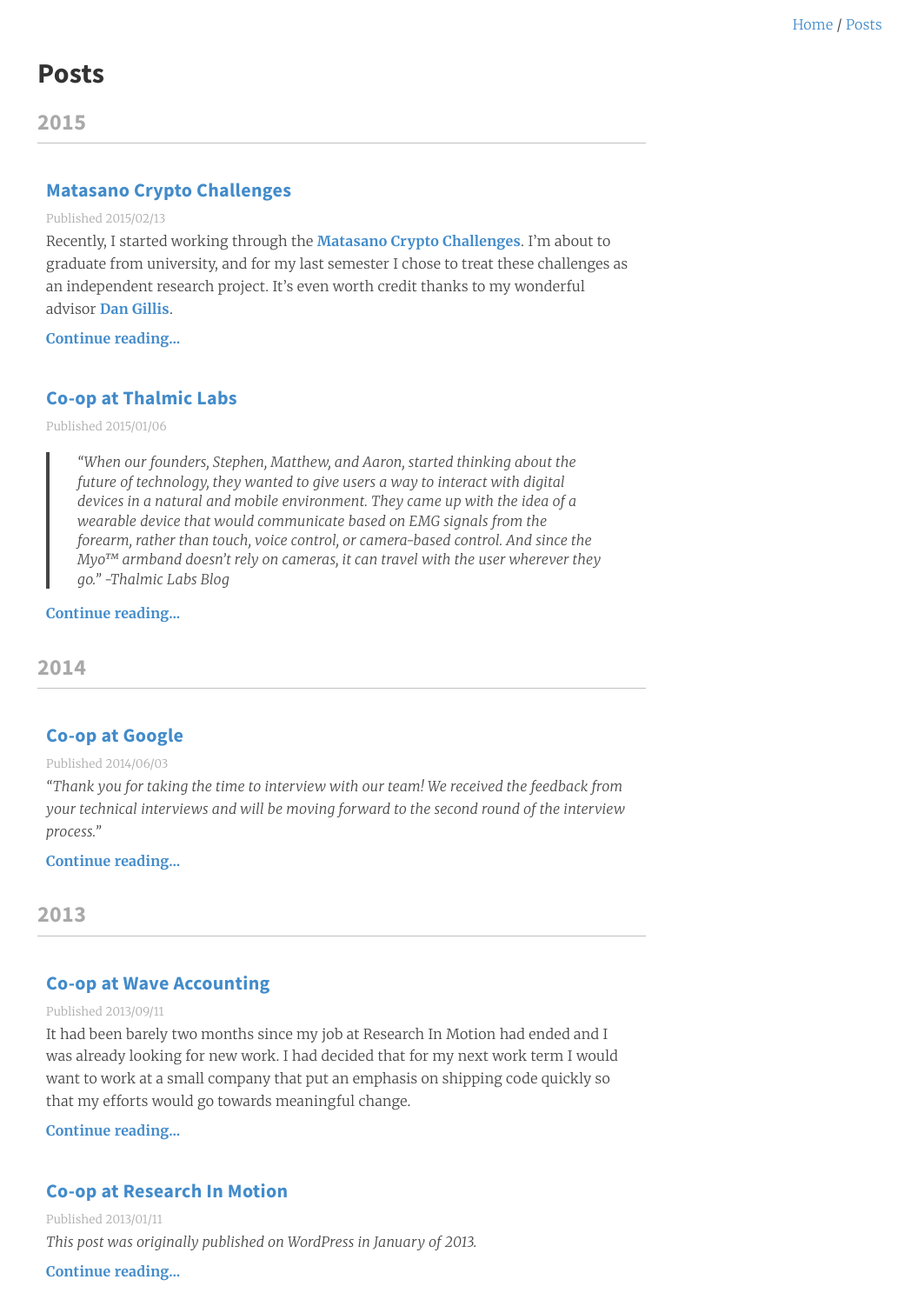
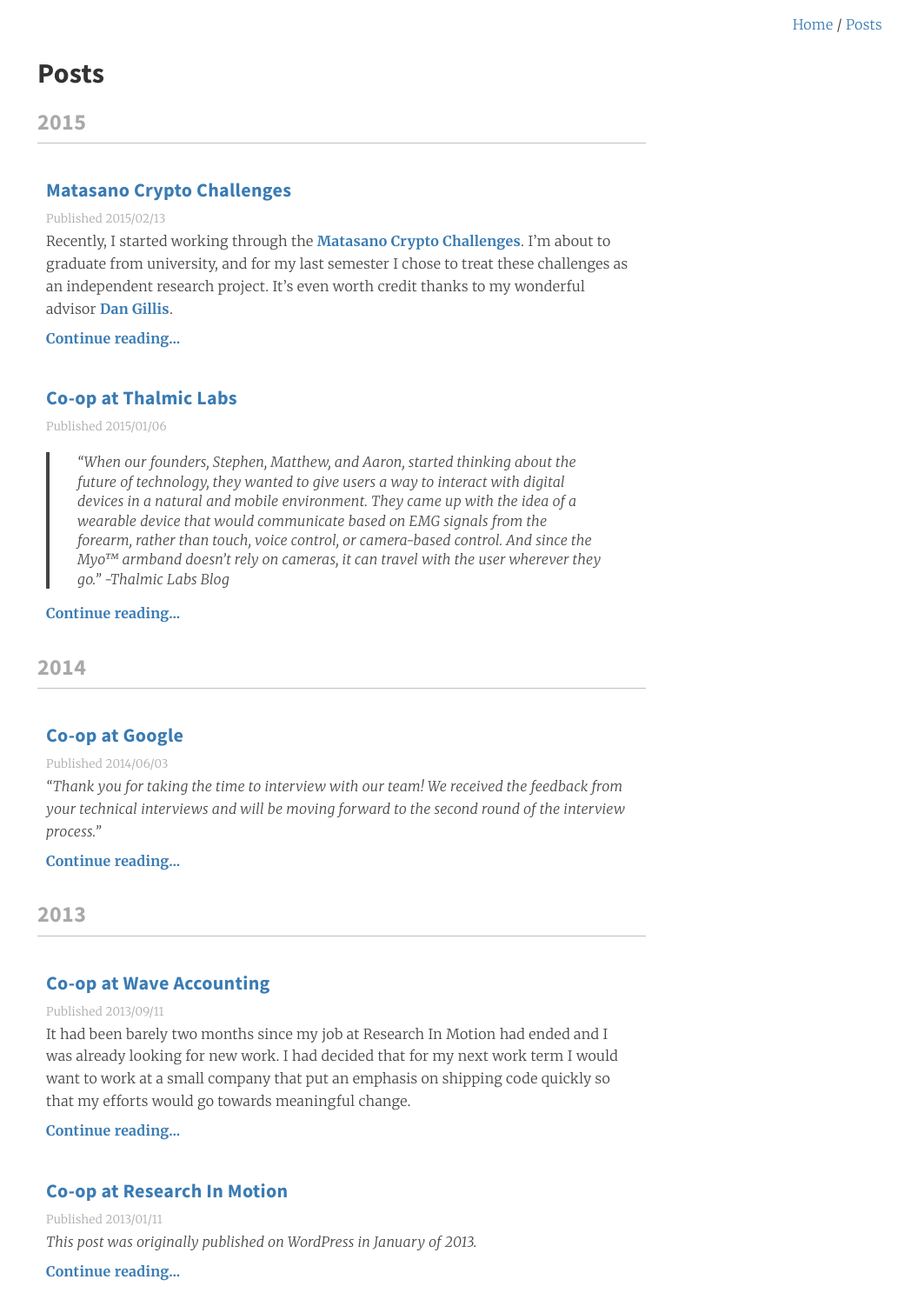
Before and after one commit to ryanwilsonperkin/ryanwilsonperkin.com, a Jekyll site: the page built from posts/index.html, in a window 1280 px wide. Shown: the whole page at 87% size, without its empty margins (247-1280 px from the left). Built offline with Jekyll 4.4.1, drawn with Linux system fonts in a browser that asks for light colours.

Commit message:
Increase contrast of links
See https://github.com/ryanwilsonperkin/example-nextjs-website/pull/4/

```diff
--- a/css/main.css
+++ b/css/main.css
@@ -45,15 +45,15 @@
 a {
   font-weight: bold;
   text-decoration: none;
-  color: #428bca;
+  color: #3a7bb3;
 }
 
 a:visited {
-  color: #428bca;
+  color: #3a7bb3;
 }
 
 a:hover {
-  color: #428bca;
+  color: #3a7bb3;
 }
 
 img {
```
